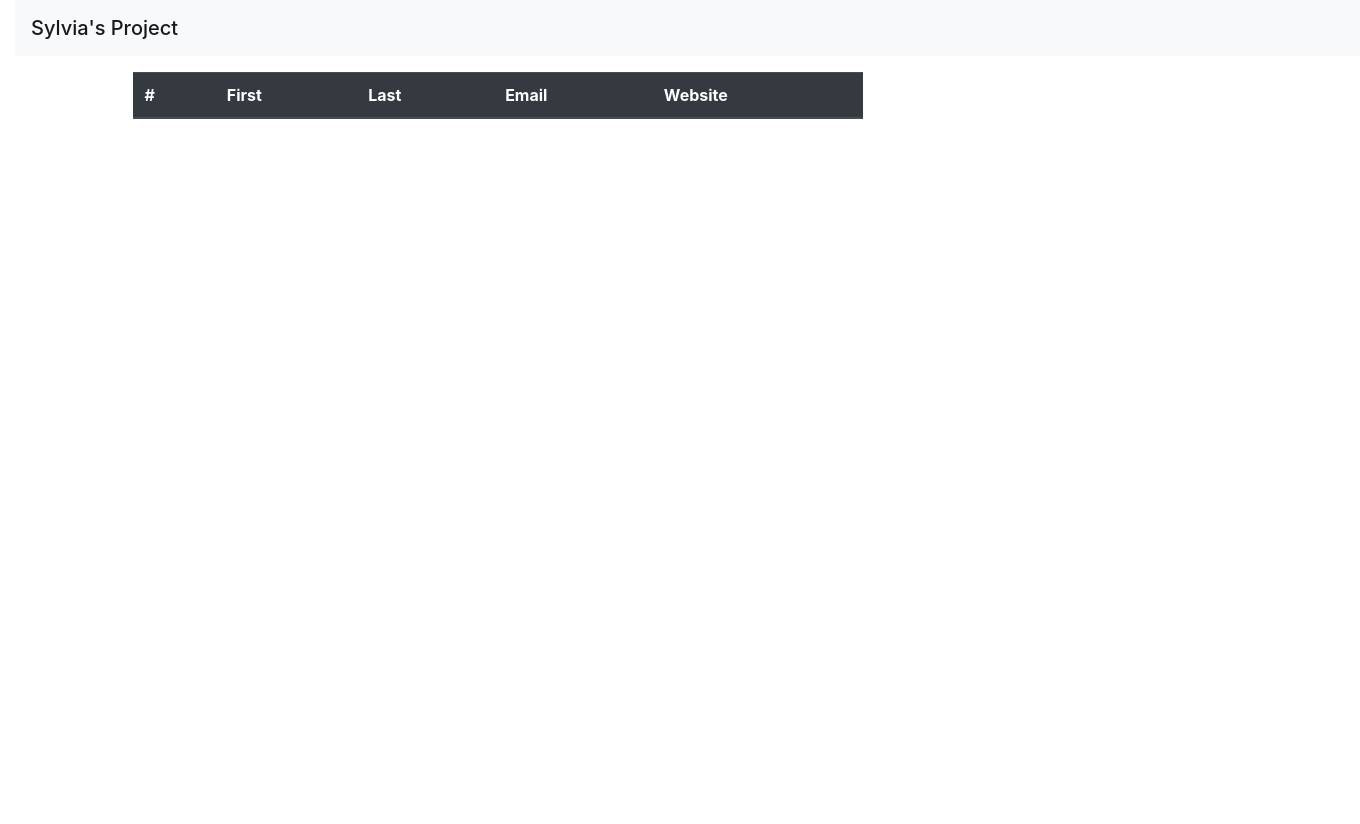
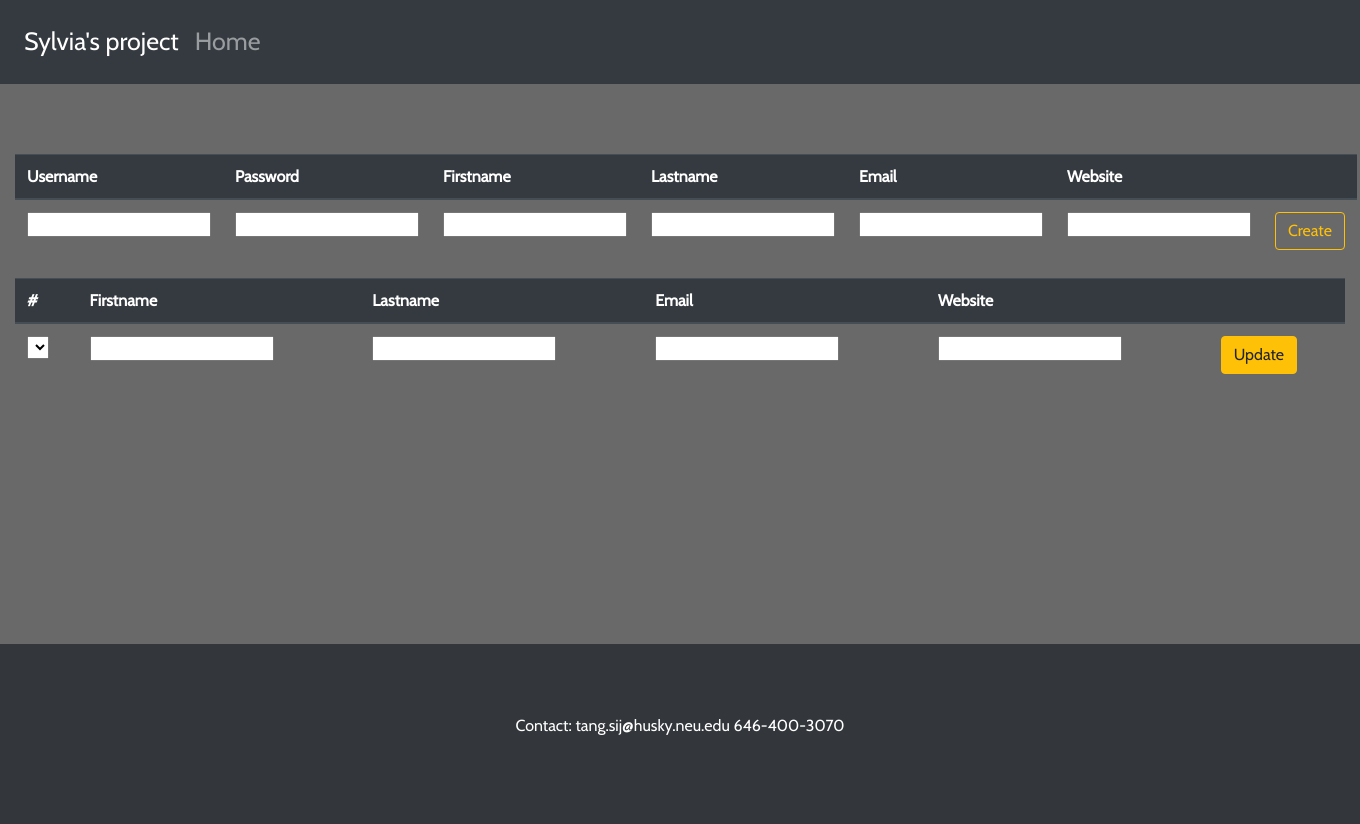
Before and after one commit to sylviatang1206/miniblog, a Django app: page /admin1 in a window 1360 px wide. Before the commit the page ends 119 px from the top, so only its background shows below. Run offline with Django 3.2, Linux system fonts and the light colour scheme; lists and menus that the app fills with data are empty; some libraries are stand-ins or nearby versions.

Commit message:
Third commit

```diff
--- a/blog/blog/settings.py
+++ b/blog/blog/settings.py
@@ -41,7 +41,6 @@ INSTALLED_APPS = [
     'django.contrib.messages',
     'django.contrib.staticfiles',
     'users',
-    'corsheaders',
 ]
 
 MIDDLEWARE = [
@@ -52,10 +51,8 @@ MIDDLEWARE = [
     'django.contrib.auth.middleware.AuthenticationMiddleware',
     'django.contrib.messages.middleware.MessageMiddleware',
     'django.middleware.clickjacking.XFrameOptionsMiddleware',
-    'corsheaders.middleware.CorsMiddleware',
-    'django.middleware.common.CommonMiddleware'
 ]
-CORS_ORIGIN_ALLOW_ALL = True
+
 
 ROOT_URLCONF = 'blog.urls'
 
--- a/blog/users/static/css/users.css
+++ b/blog/users/static/css/users.css
@@ -1,64 +1,30 @@
-h1 a, h2 a{
-    color: darkseagreen;
-    font-family: 'Noto Sans', sans-serif;
+.bg-1{
+  background-color: dimgray;
+  color:rgba(241, 241, 232, 0.753);
+  min-height: 70%;
 }
-body {
-    padding-left: 15px;
+.bg-2 {
+  background-color: #33373b;
+  color: #ffffff;
 }
-.page-header {
-    background-color: lemonchiffon;
-    margin-top: 100px;
-    padding: 20px;
+.container-fluid {
+  padding-top: 70px;
+  padding-bottom: 70px;
 }
-
-@import url(https://fonts.googleapis.com/css?family=Oswald:400);
-
-.navigation {
-  width: 100%;
-  background-color: black;
+*{
+  font-family:'Cabin', sans-serif;
 }
-
-img {
-  width: 25px;
-  border-radius: 50px;
-  float: left;
+.navbar{
+  padding-top: 15px;
+  padding-bottom: 15px;
+  font-size: 25px;
 }
-
-.logout {
-  font-size: .8em;
-  font-family: 'Oswald', sans-serif;
-	position: relative;
-  right: -18px;
-  bottom: -4px;
-  overflow: hidden;
-  letter-spacing: 3px;
-  opacity: 0;
-  transition: opacity .45s;
-  -webkit-transition: opacity .35s;
-
+.text1{
+  padding-top: 30px;
+  padding-bottom: 40px;
+  font-size: 3rem;
 }
-
-.button {
-	text-decoration: none;
-	float: right;
-  padding: 12px;
-  margin: 15px;
-  color: white;
-  width: 25px;
-  background-color: black;
-  transition: width .35s;
-  -webkit-transition: width .35s;
-  overflow: hidden
+.text2{
+  padding-bottom: 30px;
+  font-size: 2rem;
 }
-
-a:hover {
-  width: 100px;
-}
-
-a:hover .logout{
-  opacity: .9;
-}
-
-a {
-  text-decoration: none;
-}
--- a/blog/users/templates/users/admin1.html
+++ b/blog/users/templates/users/admin1.html
@@ -5,30 +5,83 @@
 {% endblock %}
 
 {% block body %}
-<ul>
+  <div class="tables">
+    <table class="table table-responsive-lg">
+        <thead class="thead-dark">
+          <tr>
+            <th scope="col">Username</th>
+            <th scope="col">Password</th>
+            <th scope="col">Firstname</th>
+            <th scope="col">Lastname</th>
+            <th scope="col">Email</th>
+            <th scope="col">Website</th>
+            <th></th>
+          </tr>
+        </thead>
+        <tbody>
+          <tr>
 
-        </ul>
-        <table class="table">
+            <form method="POST" action="{% url 'create_user' %}">
+                {% csrf_token %}
+              <td><input type="text" name="input_username" required="required"/></td>
+              <td><input type="password" name="input_password" required="required"/></td>
+              <td><input type="text" name="input_fname" required="required"/></td>
+              <td><input type="text" name="input_lname" required="required"/></td>
+              <td><input type="email" name="input_email" required="required"/></td>
+              <td><input type="url" name="input_url" required="required"/></td>
+              <td><button type="submit button" class="btn btn-outline-warning">Create</button></td>
+            </form>
+          </tr>
+        </tbody>
+    </table>
+    <table class="table table-hover">
           <thead class="thead-dark">
             <tr>
               <th scope="col">#</th>
-                    <th scope="col">First</th>
-                    <th scope="col">Last</th>
+              <th scope="col">Firstname</th>
+              <th scope="col">Lastname</th>
               <th scope="col">Email</th>
               <th scope="col">Website</th>
+              <th></th>
             </tr>
           </thead>
           <tbody>
+            <tr>
+
+              <form method="POST" action="{% url 'update_user' %}">
+                  {% csrf_token %}
+                <th>
+                    <select name="selectid" type="text">
+                      {% for user in users %}
+                      <option>{{ user.pk}}</option>
+                      {% endfor %}
+                    </select>
+                </th>
+                <td><input type="text" name="input_fname" required="required"/></td>
+                <td><input type="text" name="input_lname" required="required"/></td>
+                <td><input type="email" name="input_email" required="required"/></td>
+                <td><input type="url" name="input_url" required="required"/></td>
+                <td><button type="submit button" class="btn btn-warning">Update</button></td>
+              </form>
+            </tr>
           {% for user in users %}
             <tr>
-                    <th scope="row">{{ user.pk }}</th>
+              <th name="userid" scope="row">{{ user.pk }}</th>
               <td>{{ user.firstname }}</td>
               <td>{{ user.lastname }}</td>
               <td>{{ user.email }}</td>
               <td>{{ user.website }}</td>
-                    <button method="DELETE" action="delete_user" >Delete</button>
+              <td>
+                <form action="{% url 'delete_user' pk=user.pk %}" method="POST">
+                    {% csrf_token %}
+                    <input class="btn btn-default btn-danger" type="submit" value="Delete"/>
+                </form>
+              </td>
             </tr>
           {% endfor %}
           </tbody>
     </table>
+  </div>
+
+
 {% endblock %}
--- a/blog/users/templates/users/base.html
+++ b/blog/users/templates/users/base.html
@@ -7,21 +7,27 @@
         {% endblock %}
 
         <link rel="stylesheet" href="https://stackpath.bootstrapcdn.com/bootstrap/4.3.1/css/bootstrap.min.css" integrity="sha384-ggOyR0iXCbMQv3Xipma34MD+dH/1fQ784/j6cY/iJTQUOhcWr7x9JvoRxT2MZw1T" crossorigin="anonymous">
-        <link href="https://fonts.googleapis.com/css?family=Noto+Sans&display=swap" rel="stylesheet">
-        <link rel="stylesheet" href="{% static 'css/users.css' %}">
+        <link href="https://fonts.googleapis.com/css?family=Cabin&display=swap" rel="stylesheet">
+        <link rel="stylesheet" type="text/css" href="{% static 'css/users.css' %}">
+
     </head>
     <body>
-
-                <nav class="navbar navbar-light bg-light">
-                        <span class="navbar-brand mb-0 h1">Sylvia's Project</span>
-                      </nav>
-                <div class="content container">
-                    <div class="row">
-                        <div class="col-md-8">
-                        {% block body %}
-                        {% endblock %}
-                        </div>
-                    </div>
-                </div>
+        <nav class="navbar navbar-expand-sm bg-dark navbar-dark">
+                <ul class="navbar-nav">
+                  <li class="nav-item active">
+                    <a class="nav-link" href="welcome">Sylvia's project</a>
+                  </li>
+                  <li class="nav-item">
+                    <a class="nav-link" href="welcome">Home</a>
+                  </li>
+                </ul>
+              </nav>
+        <div class="container-fluid bg-1 text-center">
+            {% block body %}
+            {% endblock %}
+        </div>
+        <footer class="container-fluid bg-2 text-center">
+                <p>Contact: tang.sij@husky.neu.edu 646-400-3070</p>
+        </footer>
     </body>
 </html>
--- a/blog/users/urls.py
+++ b/blog/users/urls.py
@@ -4,12 +4,14 @@ from .models import User
 
 urlpatterns = [
     path('', views.welcome, name='welcome'),
+    path('welcome', views.welcome),
+    path('welcome_user', views.welcomeUser, name="welcome_user"),
     path('signup', views.signup, name='signup'),
-    path('welcome<>', views.welcomeUser, name="welcome_user"),
     path('signin', views.signin),
     path('signout', views.signout),
     path('admin1', views.admin1),
-    path('get_users', views.get_users),
-    path('update_user', views.update_user),
-    path('delete_user', views.delete_user)
+    path('delete_user/<pk>', views.delete_user, name="delete_user"),
+    path('update_user', views.update_user, name="update_user"),
+    path('create_user', views.create_user, name="create_user"),
+
 ]
--- a/blog/users/views.py
+++ b/blog/users/views.py
@@ -5,34 +5,30 @@ from .models import User
 from .forms import SignupForm
 from django.shortcuts import redirect
 from django.views.generic import ListView
-from django.http import JsonResponse
 from django.http import HttpResponseNotFound
-
-
-
+from django.contrib.sessions.models import Session
+from django.contrib import messages
 
 
 
 # Create your views here.
+def welcome(request):
+    return render(request, "users/welcome.html")
+
+def welcomeUser(request):
+    return render(request, "users/welcome_user.html")
+
 def signup(request):
     if request.method == "POST":
         form = SignupForm(request.POST)
         if form.is_valid():
             form.save()
-            # data = request.POST.copy()
-            # firstname = data.get('firstname')
-            # lastname = data.get('lastname')
-            # return render(request, 'users/welcome_user.html', {"firstname": firstname, "lastname": lastname})
-            # firstname = form.cleaned_data['firstname']
-            # request.session['firstname'] = firstname
-            # return render(request, 'welcome_user.html', {"firstname" : firstname})
+            messages.success(request, 'You have signed up! Now sign in!')
             return redirect(signin)
 
     else:
         form = SignupForm()
     return render(request, "users/signup.html", {'form_signup': form})
-def check(request):
-    print("check something", request.POST['username'])
 
 def signin(request):
     if request.method == "POST":
@@ -45,38 +41,63 @@ def signin(request):
         elif User.objects.filter(username=username,password=password, isadmin='1'):
             return redirect(admin1)
         else:
+            messages.error(request,"Invalid information, please try again.")
             return render(request,"users/signin.html")
 
     else:
         return render(request,"users/signin.html")
+
 def signout(request):
     request.session.flush()
+    Session.objects.all().delete()
     return render(request,"users/signout.html")
+
 def admin1(request):
     users = User.objects.all()
     return render(request, "users/admin1.html", {'users': users})
-def welcomeUser(request):
-    return render(request, "users/welcome_user.html")
-def welcome(request):
-    return render(request, "users/welcome.html")
 
 
-def get_users(request):
-    if request.method == "GET":
-        #users = list(User.objects.values())
-        users = {'name': 'jj'}
-        print(users)
-        return JsonResponse(users, safe=False)
-    else:
-        return HttpResponseNotFound("This method doesn't exist.")
+def delete_user(request,pk):
+    if request.method == "POST":
+        User.objects.filter(id=pk).delete()
+        users = User.objects.all()
+        return render(request, "users/admin1.html", {'users': users})
+    return HttpResponse("error")
+
 def update_user(request):
-    if request.method == "PUT":
-        pass
+    if request.method == "POST":
+        id = request.POST['selectid']
+        firstname = request.POST['input_fname']
+        lastname = request.POST['input_lname']
+        email = request.POST['input_email']
+        website = request.POST['input_url']
+        instance = User.objects.filter(id=id)
+        instance.update(
+            firstname=firstname,
+            lastname=lastname,
+            email=email,
+            website=website
+        )
+        users = User.objects.all()
+        return render(request, "users/admin1.html", {'users': users})
+    return HttpResponse("error")
 
-    pass
-def delete_user(request):
-    pass
-    if request.method == "DELETE":
-        User.objects.filter(id=userid).delete()
-
-    pass
+def create_user(request):
+    if request.method == "POST":
+        username = request.POST['input_username']
+        password = request.POST['input_password']
+        firstname = request.POST['input_fname']
+        lastname = request.POST['input_lname']
+        email = request.POST['input_email']
+        website = request.POST['input_url']
+        instance = User.objects.create(
+            username=username,
+            password=password,
+            firstname=firstname,
+            lastname=lastname,
+            email=email,
+            website=website
+        )
+        users = User.objects.all()
+        return render(request, "users/admin1.html", {'users': users})
+    return HttpResponse("error")
```
Also changed, not shown: blog/users/static/js/users.js (deleted, +0 -18 lines), blog/users/templates/users/admin2.html (deleted, +0 -22 lines), blog/users/templates/users/signin.html (+12 -7 lines), blog/users/templates/users/signout.html (+10 -4 lines), blog/users/templates/users/signup.html (+9 -2 lines), blog/users/templates/users/welcome.html (+13 -19 lines), blog/users/templates/users/welcome_user.html (+9 -5 lines). Lines whose indentation alone changed are shown as unchanged.
